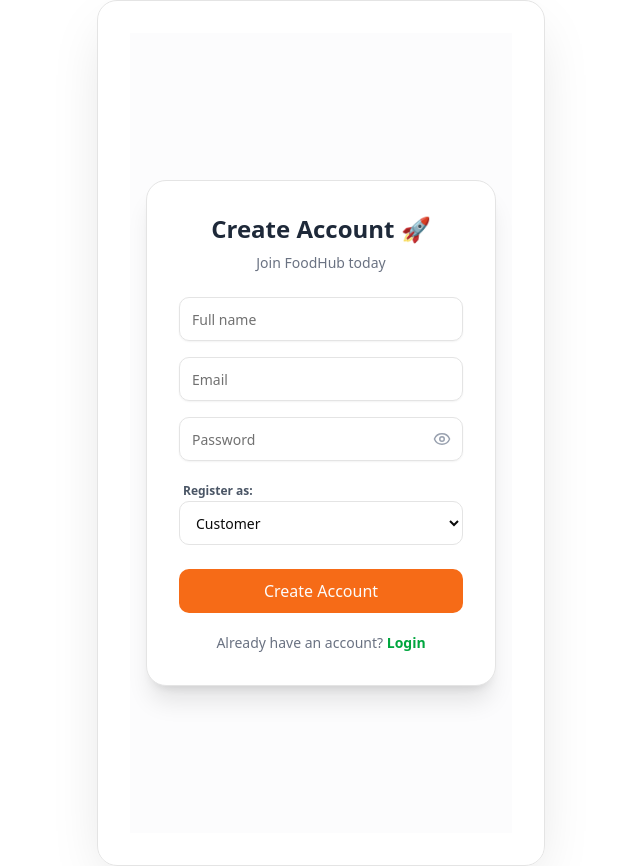
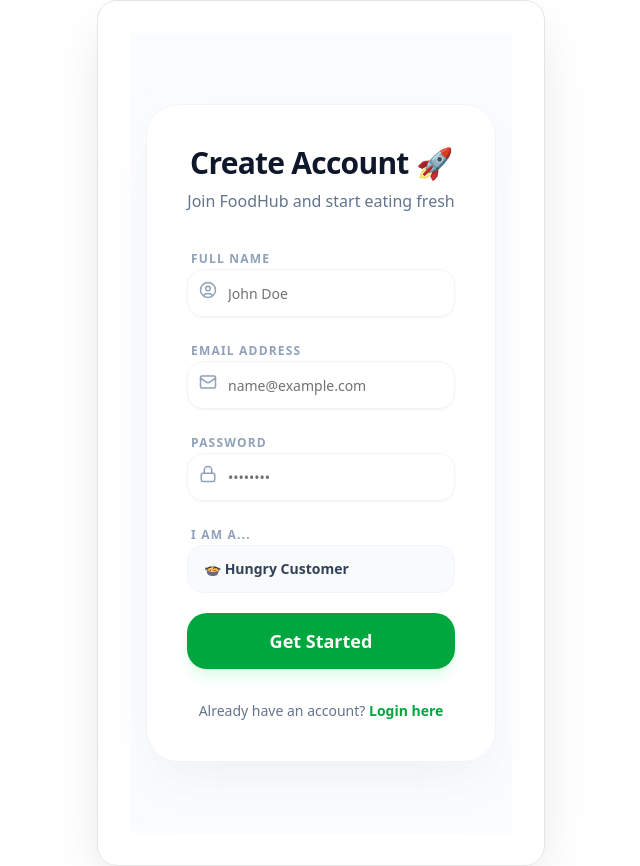
Before and after one commit to abubakar308/FoodHub-Client, a Next.js app: page /register in a window 1280 px wide. Shown: the whole page, without its empty margins (319-959 px from the left). Built offline with nearby package versions, Linux system fonts and the light colour scheme; no server answers.

Commit message:
register page updated

```diff
--- a/src/components/auth/Login.tsx
+++ b/src/components/auth/Login.tsx
@@ -3,7 +3,7 @@
 import { useEffect, useState } from "react";
 import Link from "next/link";
 import { useRouter } from "next/navigation";
-import { Eye, EyeOff } from "lucide-react";
+import { Eye, EyeOff, Mail, Lock, Loader2 } from "lucide-react";
 import { toast } from "sonner";
 
 import { Button } from "@/components/ui/button";
@@ -17,85 +17,106 @@
   const [password, setPassword] = useState("");
   const [showPassword, setShowPassword] = useState(false);
   const [loading, setLoading] = useState(false);
+  const [errors, setErrors] = useState<{ email?: string; password?: string }>({});
 
-  // Track specific field errors
-  const [errors, setErrors] = useState<{ email?: string; password?: string }>({});
+  useEffect(() => {
+    const fetchUser = async () => {
+      const currentUser = await getCurrentUser();
+      if (currentUser) {
+        router.push("/");
+      }
+    };
+    fetchUser();
+  }, [router]);
 
   const handleLogin = async (e: React.FormEvent<HTMLFormElement>) => {
     e.preventDefault();
     setLoading(true);
-    setErrors({}); // Reset errors on new attempt
+    setErrors({});
 
     try {
       const payload = { email, password };
       const data = await loginUser(payload);
 
       if (data.success) {
-        toast.success("Login successful! Redirecting...");
+        toast.success("Welcome back to FoodHub!");
         router.push("/");
         router.refresh();
       } else {
-        // If API returns specific field errors, map them here
-        // Otherwise, set a general error or check logic
         setErrors({
-          email: data.message?.includes("email") ? data.message : undefined,
-          password: data.message?.includes("password") ? data.message : "Invalid credentials",
+          email: data.message?.toLowerCase().includes("email") ? data.message : undefined,
+          password: !data.message?.toLowerCase().includes("email") ? data.message : undefined,
         });
-        toast.error("Login failed");
+        toast.error(data.message || "Invalid credentials");
       }
     } catch (err) {
-      toast.error("Something went wrong");
+      toast.error("Something went wrong. Please try again.");
     } finally {
       setLoading(false);
     }
   };
 
-  useEffect(() => {
-  const fetchUser = async () => {
-    const currentUser = await getCurrentUser()
+  return (
+    <section className={cn("min-h-screen flex items-center justify-center px-4 bg-slate-50/50", className)}>
+      <div className="w-full max-w-md rounded-[32px] border border-slate-100 bg-white p-10 shadow-2xl shadow-slate-200/50">
 
-    // ✅ If user is already logged in, redirect them away from login page
-    if (currentUser) {
-      router.push("/");
-    }
-  };
-
-  fetchUser();
-}, [router]);
-
-  return (
-    <section className={cn("min-h-screen flex items-center justify-center px-4", className)}>
-      <div className="w-full max-w-md rounded-2xl border bg-white p-8 shadow-xl">
-        <h1 className="mb-2 text-center text-2xl font-bold text-gray-800">
+        {/* Header */}
+        <div className="text-center mb-10">
+          <h1 className="text-3xl font-black text-slate-900 tracking-tight">
             Welcome Back 👋
           </h1>
-        <p className="mb-6 text-center text-sm text-gray-500">
-          Login to continue to FoodHub
+          <p className="text-slate-500 font-medium mt-2">
+            Log in to continue your FoodHub journey
           </p>
+        </div>
 
-        <form onSubmit={handleLogin} className="space-y-4">
+        <form onSubmit={handleLogin} className="space-y-6">
+
           {/* Email Field */}
-          <div className="space-y-1">
+          <div className="space-y-1.5">
+            <label className="text-xs font-black text-slate-400 uppercase tracking-widest ml-1">
+              Email Address
+            </label>
+            <div className="relative">
+              <Mail className="absolute left-3 top-3.5 text-slate-400" size={18} />
               <Input
                 type="email"
-              placeholder="Email"
-              className={cn("h-11", errors.email && "border-red-500 focus-visible:ring-red-500")}
+                placeholder="name@example.com"
+                className={cn(
+                  "h-12 pl-10 rounded-xl border-slate-100 bg-slate-50/50 focus:border-green-500 focus:ring-green-500/10 transition-all font-medium",
+                  errors.email && "border-red-500 bg-red-50/30"
+                )}
                 value={email}
                 onChange={(e) => setEmail(e.target.value)}
                 required
               />
+            </div>
             {errors.email && (
-              <p className="text-xs font-medium text-red-500 ml-1">{errors.email}</p>
+              <p className="text-[11px] font-bold text-red-500 ml-1 uppercase tracking-tighter">
+                {errors.email}
+              </p>
             )}
           </div>
 
           {/* Password Field */}
-          <div className="space-y-1">
+          <div className="space-y-1.5">
+            <div className="flex justify-between items-center px-1">
+              <label className="text-xs font-black text-slate-400 uppercase tracking-widest">
+                Password
+              </label>
+              <Link href="#" className="text-xs font-bold text-green-600 hover:text-green-700">
+                Forgot?
+              </Link>
+            </div>
             <div className="relative">
+              <Lock className="absolute left-3 top-3.5 text-slate-400" size={18} />
               <Input
                 type={showPassword ? "text" : "password"}
-                placeholder="Password"
-                className={cn("h-11 pr-10", errors.password && "border-red-500 focus-visible:ring-red-500")}
+                placeholder="••••••••"
+                className={cn(
+                  "h-12 pl-10 pr-10 rounded-xl border-slate-100 bg-slate-50/50 focus:border-green-500 focus:ring-green-500/10 transition-all font-medium",
+                  errors.password && "border-red-500 bg-red-50/30"
+                )}
                 value={password}
                 onChange={(e) => setPassword(e.target.value)}
                 required
@@ -103,29 +124,42 @@
               <button
                 type="button"
                 onClick={() => setShowPassword(!showPassword)}
-                className="absolute right-3 top-1/2 -translate-y-1/2 text-gray-400 hover:text-gray-600"
+                className="absolute right-3 top-1/2 -translate-y-1/2 text-slate-400 hover:text-slate-600 transition-colors"
               >
                 {showPassword ? <EyeOff size={18} /> : <Eye size={18} />}
               </button>
             </div>
             {errors.password && (
-              <p className="text-xs font-medium text-red-500 ml-1">{errors.password}</p>
+              <p className="text-[11px] font-bold text-red-500 ml-1 uppercase tracking-tighter">
+                {errors.password}
+              </p>
             )}
           </div>
 
           <Button
             type="submit"
-            className="w-full h-11 text-base font-medium mt-2"
+            className="w-full h-14 text-lg font-black bg-slate-900 hover:bg-green-600 text-white rounded-2xl shadow-xl shadow-slate-200 transition-all active:scale-[0.98] mt-2"
             disabled={loading}
           >
-            {loading ? "Logging in..." : "Login"}
+            {loading ? (
+              <div className="flex items-center gap-2">
+                <Loader2 className="animate-spin" size={20} />
+                <span>Authenticating...</span>
+              </div>
+            ) : (
+              "Sign In"
+            )}
           </Button>
         </form>
 
-        <p className="mt-5 text-center text-sm text-gray-500">
-          New here?{" "}
-          <Link href="/register" className="font-semibold text-green-600 hover:underline">
-            Create account
+        {/* Footer */}
+        <p className="mt-8 text-center text-sm font-medium text-slate-500">
+          New to FoodHub?{" "}
+          <Link
+            href="/register"
+            className="font-black text-green-600 hover:text-green-700 transition-colors underline-offset-4 hover:underline"
+          >
+            Create an account
           </Link>
         </p>
       </div>
--- a/src/components/auth/Register.tsx
+++ b/src/components/auth/Register.tsx
@@ -1,169 +1,148 @@
 "use client";
 
 import { useEffect, useState } from "react";
-import Link from "next/link";
-import { useRouter } from "next/navigation"; // Correct import for App Router
-import { Eye, EyeOff } from "lucide-react";
-import { toast } from "sonner";
-
+import { useRouter } from "next/navigation"; // Correct for App Router
 import { cn } from "@/lib/utils";
 import { Button } from "@/components/ui/button";
 import { Input } from "@/components/ui/input";
+import { toast } from "sonner";
+import { registerUser } from "@/services/auth"; // Correct import path
 import { getCurrentUser } from "@/services/auth";
+import { UserCircle, Mail, Lock, Loader2 } from "lucide-react";
 
 type UserRole = "PROVIDER" | "CUSTOMER";
 
 const SignupPage = () => {
   const router = useRouter();
-
-  // Form States
   const [name, setName] = useState("");
   const [email, setEmail] = useState("");
   const [password, setPassword] = useState("");
   const [role, setRole] = useState<UserRole>("CUSTOMER");
+  const [loading, setLoading] = useState(false);
 
-  // UI States
-  const [showPassword, setShowPassword] = useState(false);
-  const [loading, setLoading] = useState(false);
-  const [isCheckingAuth, setIsCheckingAuth] = useState(true);
-  const [errors, setErrors] = useState<{ name?: string; email?: string; password?: string }>({});
-
-  // Auth Guard: Redirect if already logged in
+  // চেক করা ইউজার আগে থেকে লগইন কি না
   useEffect(() => {
-    const checkUser = async () => {
-      try {
+    const fetchUser = async () => {
       const currentUser = await getCurrentUser();
       if (currentUser) {
         router.push("/");
-        } else {
-          setIsCheckingAuth(false);
-        }
-      } catch {
-        setIsCheckingAuth(false);
       }
     };
-    checkUser();
+    fetchUser();
   }, [router]);
 
   const handleSignup = async (e: React.FormEvent<HTMLFormElement>) => {
     e.preventDefault();
     setLoading(true);
-    setErrors({});
 
     try {
       const payload = { name, email, password, role };
 
-      const res = await fetch(`${process.env.NEXT_PUBLIC_API_URL}/auth/register`, {
-        method: "POST",
-        headers: { "Content-Type": "application/json" },
-        body: JSON.stringify(payload),
-      });
+      // সার্ভিস কল
+      const result = await registerUser(payload);
 
-      const data = await res.json();
-
-      if (!res.ok || !data.success) {
-        // Set inline errors if the API returns specific field messages
-        const errMsg = data.message || "Signup failed";
-        if (errMsg.toLowerCase().includes("email")) setErrors({ email: errMsg });
-        else if (errMsg.toLowerCase().includes("name")) setErrors({ name: errMsg });
-        else if (errMsg.toLowerCase().includes("password")) setErrors({ password: errMsg });
-
-        throw new Error(errMsg);
+      if (result.success) {
+        toast.success("Account created! Please login.");
+        router.push("/login");
+      } else {
+        toast.error(result.message || "Registration failed");
       }
-
-      toast.success("Account created successfully! Please login.");
-      router.push("/login");
     } catch (error: any) {
-      toast.error(error.message || "Something went wrong");
+      toast.error("An unexpected error occurred");
+      console.error("Signup error:", error);
     } finally {
       setLoading(false);
     }
   };
 
-  // Prevent rendering the form while checking if user is already logged in
-  if (isCheckingAuth) return null;
-
   return (
-    <section className="min-h-screen flex items-center justify-center px-4 bg-gray-50/50">
-      <div className="w-full max-w-md rounded-2xl border bg-white p-8 shadow-xl">
-        <h1 className="mb-2 text-center text-2xl font-bold text-gray-800">
+    <section className="min-h-screen flex items-center justify-center px-4 bg-slate-50/50">
+      <div className="w-full max-w-md rounded-[32px] border border-slate-100 bg-white p-10 shadow-2xl shadow-slate-200/50">
+        <div className="text-center mb-8">
+          <h1 className="text-3xl font-black text-slate-900 tracking-tight">
             Create Account 🚀
           </h1>
-        <p className="mb-6 text-center text-sm text-gray-500">
-          Join FoodHub today
+          <p className="text-slate-500 font-medium mt-2">
+            Join FoodHub and start eating fresh
           </p>
+        </div>
 
-        <form onSubmit={handleSignup} className="space-y-4">
-          {/* Name Field */}
+        <form onSubmit={handleSignup} className="space-y-5">
           <div className="space-y-1">
+            <label className="text-xs font-black text-slate-400 uppercase tracking-widest ml-1">Full Name</label>
+            <div className="relative">
+              <UserCircle className="absolute left-3 top-3 text-slate-400" size={18} />
               <Input
-              placeholder="Full name"
-              className={cn("h-11", errors.name && "border-red-500 focus-visible:ring-red-500")}
+                placeholder="John Doe"
+                className="h-12 pl-10 rounded-xl border-slate-100 focus:border-green-500 focus:ring-green-500/10 transition-all"
                 value={name}
                 onChange={(e) => setName(e.target.value)}
                 required
               />
-            {errors.name && <p className="text-xs font-medium text-red-500 ml-1">{errors.name}</p>}
+            </div>
           </div>
 
-          {/* Email Field */}
           <div className="space-y-1">
+            <label className="text-xs font-black text-slate-400 uppercase tracking-widest ml-1">Email Address</label>
+            <div className="relative">
+              <Mail className="absolute left-3 top-3 text-slate-400" size={18} />
               <Input
                 type="email"
-              placeholder="Email"
-              className={cn("h-11", errors.email && "border-red-500 focus-visible:ring-red-500")}
+                placeholder="name@example.com"
+                className="h-12 pl-10 rounded-xl border-slate-100 focus:border-green-500 focus:ring-green-500/10 transition-all"
                 value={email}
                 onChange={(e) => setEmail(e.target.value)}
                 required
               />
-            {errors.email && <p className="text-xs font-medium text-red-500 ml-1">{errors.email}</p>}
+            </div>
           </div>
 
-          {/* Password Field */}
           <div className="space-y-1">
+            <label className="text-xs font-black text-slate-400 uppercase tracking-widest ml-1">Password</label>
             <div className="relative">
+              <Lock className="absolute left-3 top-3 text-slate-400" size={18} />
               <Input
-                type={showPassword ? "text" : "password"}
-                placeholder="Password"
-                className={cn("h-11 pr-10", errors.password && "border-red-500 focus-visible:ring-red-500")}
+                type="password"
+                placeholder="••••••••"
+                className="h-12 pl-10 rounded-xl border-slate-100 focus:border-green-500 focus:ring-green-500/10 transition-all"
                 value={password}
                 onChange={(e) => setPassword(e.target.value)}
                 required
               />
-              <button
-                type="button"
-                onClick={() => setShowPassword(!showPassword)}
-                className="absolute right-3 top-1/2 -translate-y-1/2 text-gray-400 hover:text-gray-600"
-              >
-                {showPassword ? <EyeOff size={18} /> : <Eye size={18} />}
-              </button>
             </div>
-            {errors.password && <p className="text-xs font-medium text-red-500 ml-1">{errors.password}</p>}
           </div>
 
-          {/* Role Selection */}
           <div className="space-y-1">
-            <label className="text-xs font-semibold text-gray-600 ml-1">Register as:</label>
+            <label className="text-xs font-black text-slate-400 uppercase tracking-widest ml-1">I am a...</label>
             <select
               value={role}
               onChange={(e) => setRole(e.target.value as UserRole)}
-              className="w-full h-11 rounded-md border border-input bg-background px-3 text-sm ring-offset-background focus:outline-none focus:ring-2 focus:ring-ring focus:ring-offset-2"
+              className="w-full h-12 rounded-xl border border-slate-100 px-4 text-sm font-bold text-slate-700 bg-slate-50 focus:outline-none focus:ring-2 focus:ring-green-500/10 transition-all appearance-none cursor-pointer"
             >
-              <option value="CUSTOMER">Customer</option>
-              <option value="PROVIDER">Provider</option>
+              <option value="CUSTOMER">🍲 Hungry Customer</option>
+              <option value="PROVIDER">👨‍🍳 Food Provider</option>
             </select>
           </div>
 
-          <Button className="w-full h-11 text-base font-medium mt-2" disabled={loading}>
-            {loading ? "Creating Account..." : "Create Account"}
+          <Button
+            className="w-full h-14 text-lg font-black bg-green-600 hover:bg-green-700 rounded-2xl shadow-lg shadow-green-100 transition-all active:scale-[0.98]"
+            disabled={loading}
+          >
+            {loading ? (
+              <span className="flex items-center gap-2">
+                <Loader2 className="animate-spin" size={20} /> Creating...
+              </span>
+            ) : (
+              "Get Started"
+            )}
           </Button>
         </form>
 
-        <p className="mt-5 text-center text-sm text-gray-500">
+        <p className="mt-8 text-center text-sm font-medium text-slate-500">
           Already have an account?{" "}
-          <Link href="/login" className="font-semibold text-green-600 hover:underline">
-            Login
-          </Link>
+          <a href="/login" className="font-black text-green-600 hover:text-green-700 transition-colors underline-offset-4 hover:underline">
+            Login here
+          </a>
         </p>
       </div>
     </section>
```
Lines whose indentation alone changed are shown as unchanged.
